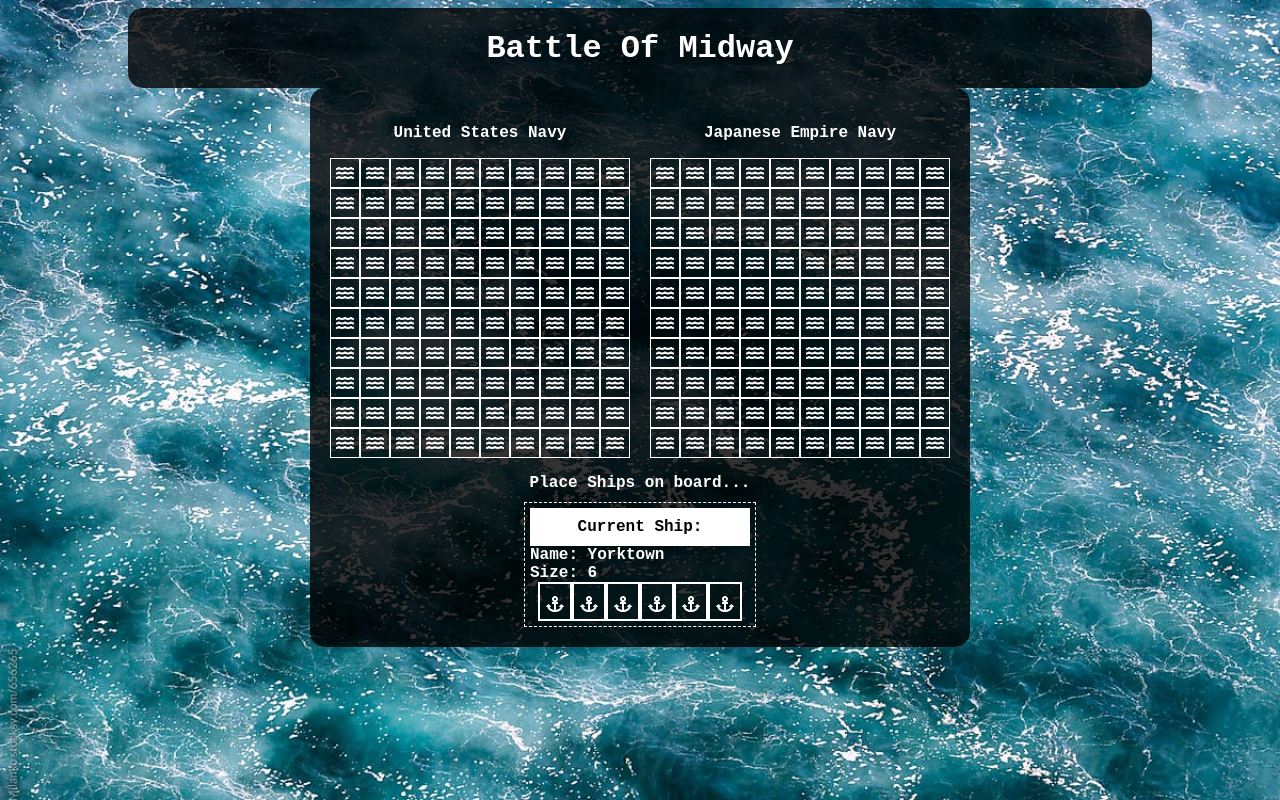
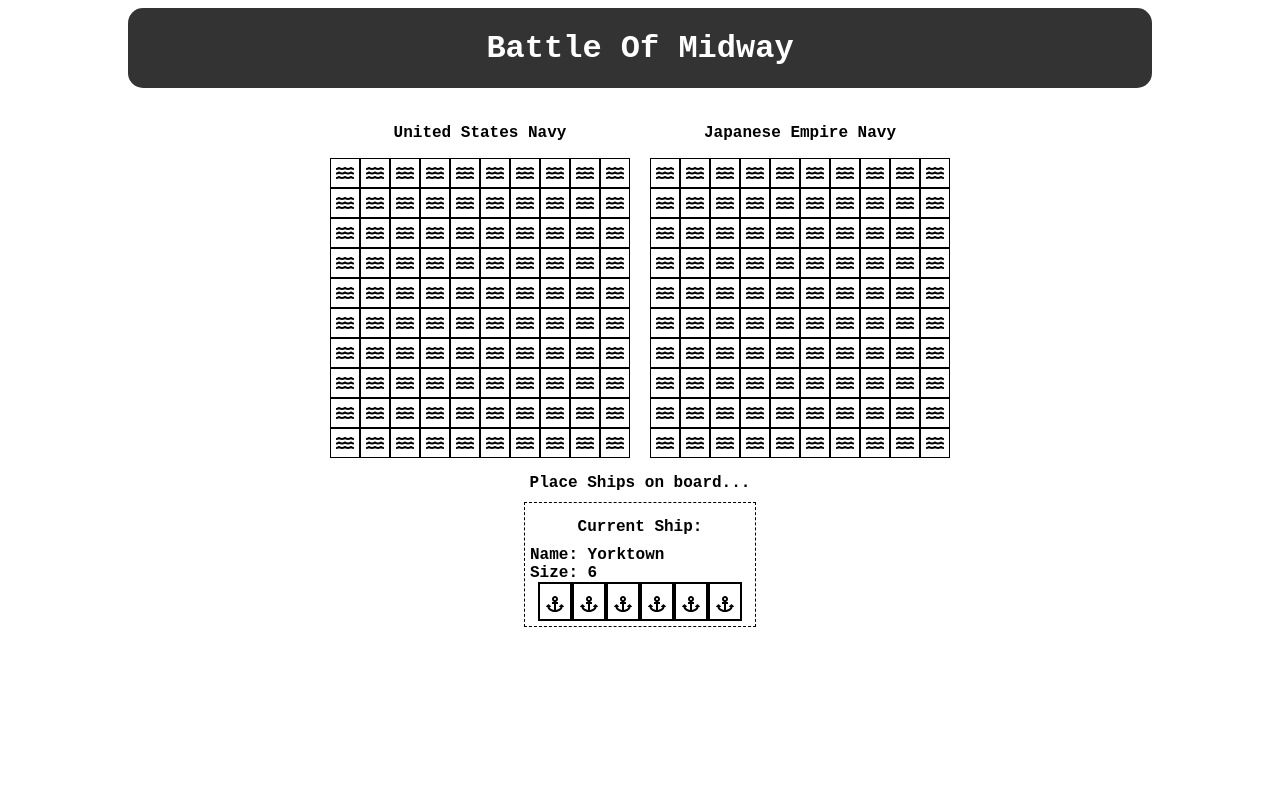
Before and after one commit to rcamach7/battleship-react, a React (Create React App) app: page / in a window 1280 px wide. Built offline with nearby package versions, Linux system fonts and the light colour scheme.

Commit message:
cleaned up styling and element centering

```diff
--- a/src/components/playerGrids.js
+++ b/src/components/playerGrids.js
@@ -138,7 +138,6 @@ class ComputerAi extends React.Component {
 		// Before sending an attack - make sure we aren't (as a player) attacking an area already struck.
 		const curComputer = this.state.computer;
 		if (curComputer.myBoard.isRepeatedAttack([x, y])) {
-			alert("Already attacked here sir!");
 			return;
 		}
 
--- a/src/styles/App.css
+++ b/src/styles/App.css
@@ -3,11 +3,9 @@ html {
 	padding: 0;
 	font-family: "Courier New", Courier, monospace;
 
-	background-image: url("../back.jpeg");
+	/* background-image: url("../back.jpeg");
 	background-attachment: fixed;
-	background-size: cover;
-
-	color: white;
+	background-size: cover; */
 }
 
 .App {
--- a/src/styles/gameBoard.css
+++ b/src/styles/gameBoard.css
@@ -7,8 +7,8 @@
 
 	padding: 20px;
 	border-radius: 15px;
-
-	background-color: rgba(0, 0, 0, 0.8);
+	/*
+	background-color: rgba(0, 0, 0, 0.8); */
 }
 
 .gameStatus {
@@ -20,7 +20,7 @@
 .shipDisplay {
 	box-sizing: border-box;
 	margin-top: 10px;
-	border: dashed white 1px;
+	border: dashed black 1px;
 	padding: 5px;
 }
 
@@ -51,7 +51,7 @@
 	height: 30px;
 	padding-top: 5px;
 
-	border: solid white 2px;
+	border: solid black 2px;
 
 	display: flex;
 	justify-content: center;
--- a/src/styles/playerGrids.css
+++ b/src/styles/playerGrids.css
@@ -1,6 +1,8 @@
-/* playerStyling */
+/* Player + Computer Container */
 .battleGround-battleBoard {
 	display: flex;
+	flex-wrap: wrap;
+	justify-content: center;
 	gap: 20px;
 }
 
@@ -15,11 +17,16 @@
 	max-width: 30px;
 	min-height: 30px;
 	min-height: 30px;
-	border: solid white 1px;
+	border: solid black 1px;
 
 	display: flex;
 	justify-content: center;
 	align-items: center;
+}
+
+.col:hover {
+	transition: 0.35s ease-in-out;
+	background: grey;
 }
 
 .row {
```
